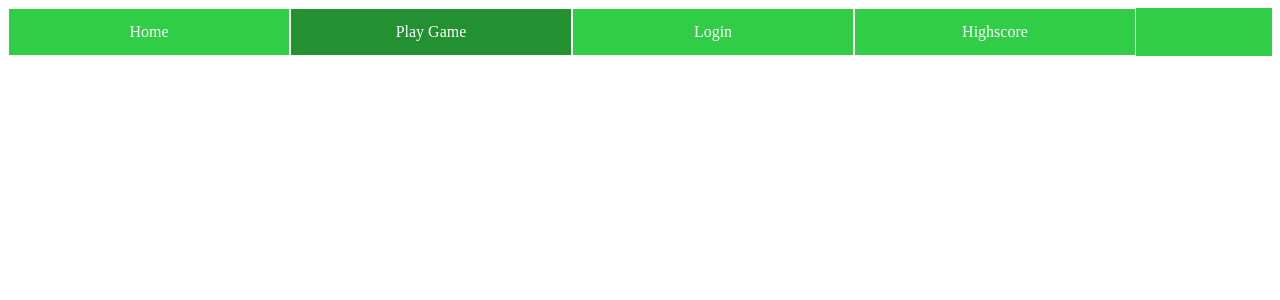
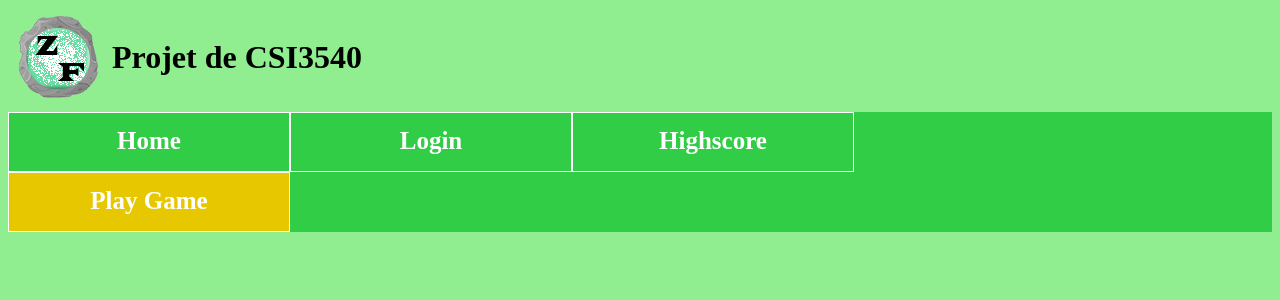
Before and after one commit to paquzach/CSI3540_Projet_ZP_FT, a PHP site: page /game.html in a window 1280 px wide. Shown: the top 300 px of the page. Run offline with PHP 8.4, Linux system fonts and the light colour scheme.

Commit message:
Changements de logo et du style des pages

```diff
--- a/F&Z/game.html
+++ b/F&Z/game.html
@@ -4,13 +4,18 @@
 <title>Game page</title>
 <link rel="stylesheet" type="text/css" href="style.css">
 </head>
-<body style="background-color:white;">
+<body>
+
+<div>
+	<img src="pictures/logo.png" alt="Group Logo" height="100" width="100">
+	<h1 style="vertical-align: top;  display:inline-block; line-height: 1.8;">Projet de CSI3540</h1>
+</div>
 
 <ul>
-	<li><a class="active" href="home.html">Home</a> </li>
-	<li><a style="background-color: #239031" class="active" href="game.html">Play Game</a> </li>
-	<li><a class="active" href="login.html">Login</a> </li>
-	<li><a class="active" href="highscore.html">Highscore</a> </li>
+	<li><a href="home.html">Home</a> </li>
+	<li><a href="login.html">Login</a> </li>
+	<li><a href="highscore.html">Highscore</a> </li>
+	<li><a href="game.html" style="background-color: #e6c700;">Play Game</a> </li>
 </ul>
 
 </body>
--- a/F&Z/style.css
+++ b/F&Z/style.css
@@ -1,3 +1,8 @@
+body
+{
+	background-color: lightgreen;
+}
+
 #top,#bottom {
     position: fixed;
     left: 0;
@@ -61,10 +66,12 @@
 ul
 {
 	list-style-type: none;
-	margin:0;
-	padding:0;
+	margin:auto;
+	padding: 0 12% 0 0;
 	overflow: hidden;
 	background-color: #32cd46;
+	font-size: 25px;
+	font-weight: bold;
 }
 li
 {
@@ -79,11 +86,12 @@ li a
 	text-align: center;
 	padding: 14px 60px;
 	width: 160px;
+	height: 30px;
 	text-decoration: none;
 }
 
 li a:hover
 {
-	background-color: #966f33;
+	background-color: #966f33 !important;
 }
 </style>
```
Also changed, not shown: F&Z/highscore.html (+10 -5 lines), F&Z/home.html (+10 -5 lines), F&Z/login.html (+10 -5 lines), F&Z/pictures/logo.png.
